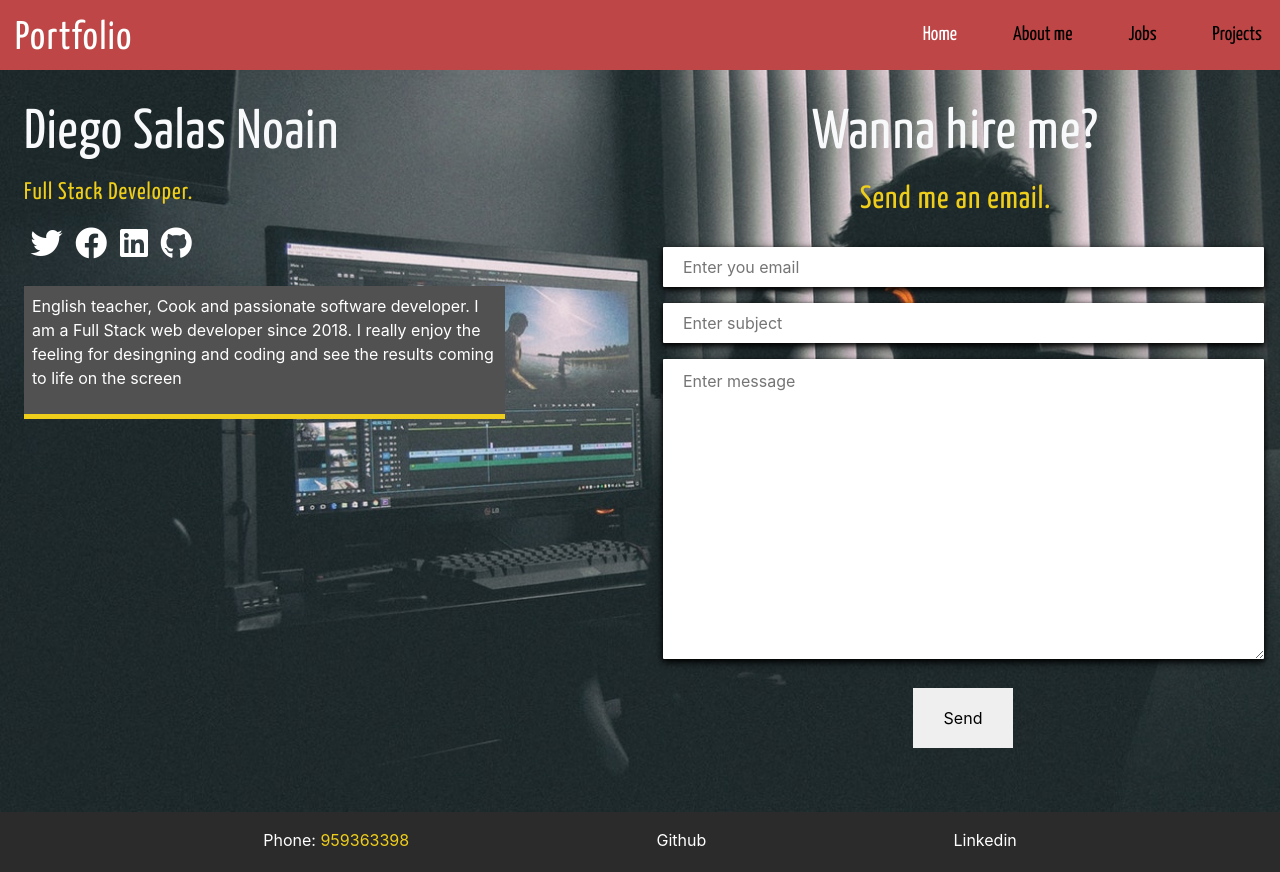
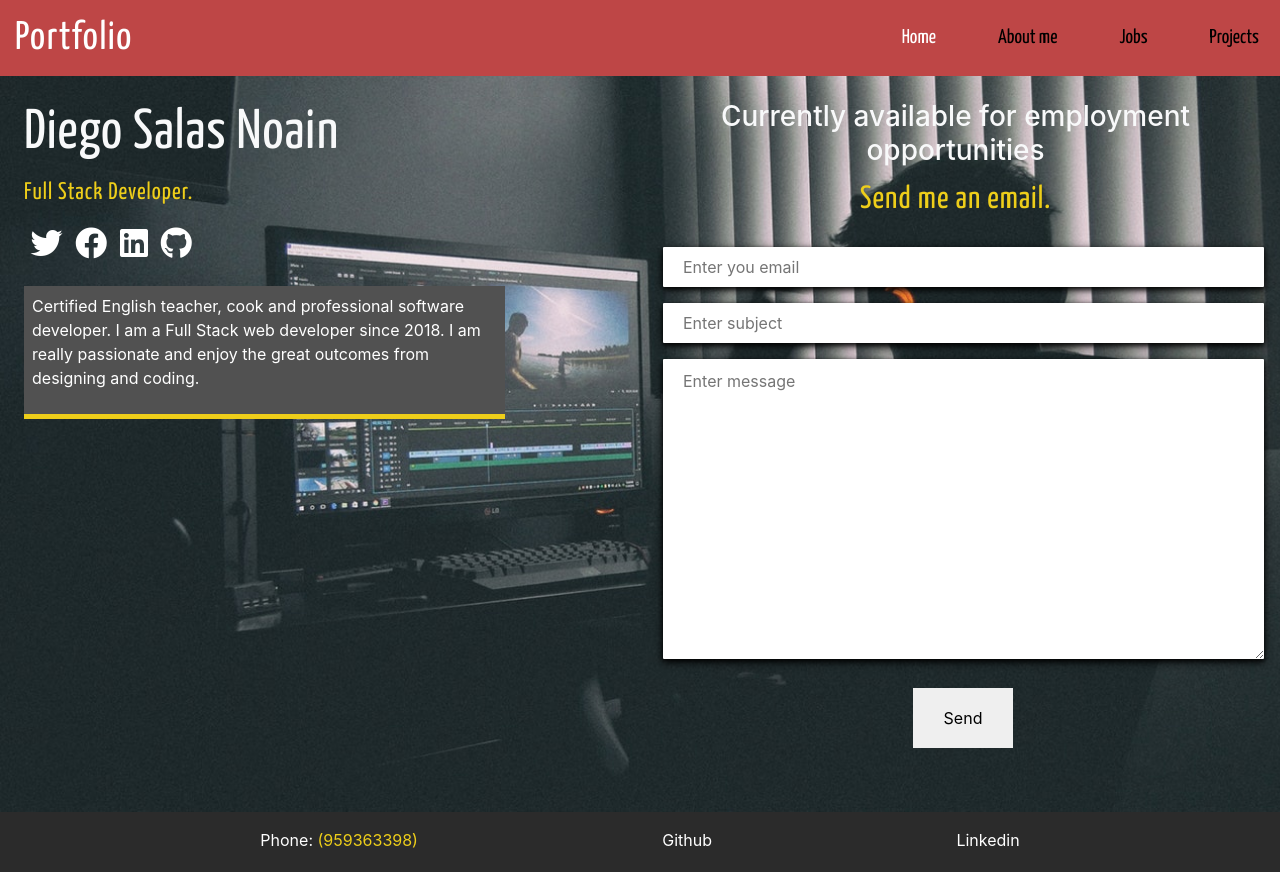
Before and after one commit to DiegoSalas27/portfolio, a React (Create React App) app in the folder client/: page / in a window 1280 px wide. Built offline with nearby package versions, Linux system fonts and the light colour scheme.

Commit message:
changes layout

```diff
--- a/client/package.json
+++ b/client/package.json
@@ -7,8 +7,12 @@
     "axios": "^0.19.0",
     "bootstrap": "^4.4.1",
     "classnames": "^2.2.6",
+    "i18next": "^19.0.2",
+    "i18next-browser-languagedetector": "^4.0.1",
+    "i18next-xhr-backend": "^3.2.2",
     "react": "^16.12.0",
     "react-dom": "^16.12.0",
+    "react-i18next": "^11.2.7",
     "react-router-dom": "^5.1.2",
     "react-scripts": "3.2.0"
   },
--- a/client/src/components/layout/Footer.js
+++ b/client/src/components/layout/Footer.js
@@ -6,7 +6,7 @@ function Footer() {
       <ul className="footer-nav">
         <li className="footer-item">
           <a className="footer-link">
-            Phone: <span className="text-sec">959363398</span>
+            Phone: <span className="text-sec">(959363398)</span>
           </a>
         </li>
         <li className="footer-item">
--- a/client/src/components/layout/header/Header.js
+++ b/client/src/components/layout/header/Header.js
@@ -1,14 +1,21 @@
-import React from "react";
+import React, { useRef, createRef } from "react";
 import { navItem } from "../../resources";
 import NavItem from "./NavItem";
 
-function Header({}, ref) {
+function Header({ main }, ref) {
+  const refs = useRef(
+    Array.from({ length: navItem.length }, a => createRef(null))
+  );
+
   function changeActive(e) {
-    const navItems = ref[2].current.querySelectorAll(".nav-item");
+    refs.current.forEach(item => {
+      item.current.classList.remove("current");
+    });
 
-    navItems.forEach(item => {
-      item.classList.remove("current");
-    });
+    if (window.screen.width < 700) {
+      ref[1].current.classList.toggle("show");
+      main.current.classList.toggle("move");
+    }
 
     e.currentTarget.classList.add("current");
   }
@@ -23,15 +30,16 @@ function Header({}, ref) {
           <div className="btn-line"></div>
         </div>
         <nav className="menu" ref={ref[1]}>
-          <ul className="menu-nav" ref={ref[2]}>
+          <ul className="menu-nav">
             {navItem.map((item, i) => {
               return (
                 <NavItem
                   key={i}
-                  changeActive={changeActive}
+                  ref={refs.current[i]}
                   to={item.to}
                   current={item.current}
                   name={item.name}
+                  changeActive={changeActive}
                 />
               );
             })}
--- a/client/src/components/layout/header/NavItem.js
+++ b/client/src/components/layout/header/NavItem.js
@@ -1,14 +1,16 @@
 import React from "react";
 import { Link } from "react-router-dom";
 
-function NavItem(props) {
+function NavItem({ current, to, name, changeActive }, ref) {
   return (
-    <li className={`nav-item ${props.current}`} onClick={props.changeActive}>
-      <Link className="nav-link" to={props.to}>
-        {props.name}
+    <li ref={ref} className={`nav-item ${current}`} onClick={changeActive}>
+      <Link className="nav-link" to={to}>
+        {name}
       </Link>
     </li>
   );
 }
 
-export default NavItem;
+const forwardRef = React.forwardRef(NavItem);
+
+export default forwardRef;
--- a/client/src/components/pages/banner/Banner.js
+++ b/client/src/components/pages/banner/Banner.js
@@ -44,6 +44,9 @@ function Banner(props) {
         }
       });
       loaderImage.current.innerHTML = "Email sent!";
+      setEmail("");
+      setSubject("");
+      setBody("");
       setTimeout(() => {
         loader.current.classList.remove("show");
       }, 2000);
@@ -56,10 +59,7 @@ function Banner(props) {
 
   return (
     <div className="banner">
-      <div
-        className={`jumbotron jumbotron-fluid index-banner mb-0`}
-        style={{ paddingTop: "100px" }}
-      >
+      <div className={`jumbotron jumbotron-fluid index-banner mb-0`}>
         <div className="container-fluid px-4">
           <div className="row">
             <div className="col-md-6 text-light" style={{ float: "left" }}>
@@ -81,16 +81,18 @@ function Banner(props) {
               </div>
               <div className="short-bio">
                 <p>
-                  English teacher, Cook and passionate software developer. I am
-                  a Full Stack web developer since 2018. I really enjoy the
-                  feeling for desingning and coding and see the results coming
-                  to life on the screen
+                  Certified English teacher, cook and professional software
+                  developer. I am a Full Stack web developer since 2018. I am
+                  really passionate and enjoy the great outcomes from designing
+                  and coding.
                 </p>
               </div>
             </div>
             <div className="col-md-6 right-menu text-light">
               <form onSubmit={sendEmail}>
-                <h3 className="display-4 text-light">Wanna hire me?</h3>
+                <h3 className="display-6 text-light">
+                  Currently available for employment opportunities
+                </h3>
                 <p className="lead-email">Send me an email.</p>
                 <div className="form-g">
                   <input
--- a/client/src/containers/App.js
+++ b/client/src/containers/App.js
@@ -12,7 +12,6 @@ import Loader from "../components/layout/Loader";
 function App() {
   const btnMenu = useRef(null);
   const nav = useRef(null);
-  const navItem = useRef(null);
   const main = useRef(null);
   const loader = useRef(null);
   const loaderImage = useRef(null);
@@ -22,21 +21,12 @@ function App() {
       nav.current.classList.toggle("show");
       main.current.classList.toggle("move");
     });
-    const navItems = navItem.current.querySelectorAll(".nav-item");
-    if (window.screen.width < 700) {
-      navItems.forEach(item => {
-        item.addEventListener("click", () => {
-          nav.current.classList.toggle("show");
-          main.current.classList.toggle("move");
-        });
-      });
-    }
   });
 
   return (
     <Router>
       <Loader ref={[loader, loaderImage]} />
-      <Header ref={[btnMenu, nav, navItem]} />
+      <Header main={main} ref={[btnMenu, nav]} />
       <div className="main" ref={main}>
         <Route
           exact
--- a/client/src/index.css
+++ b/client/src/index.css
@@ -71,7 +71,7 @@
   .menu-nav {
     display: flex; }
     .menu-nav .nav-item {
-      padding: 12px !important; }
+      margin: 12px !important; }
   .btn-menu {
     display: none; } }
 
@@ -79,7 +79,8 @@
   background-image: url("./img/developer-banner.jpg");
   background-attachment: fixed;
   background-size: cover;
-  min-height: calc(100vh - 60px); }
+  min-height: calc(100vh - 60px);
+  padding-top: 100px !important; }
 
 .banner .lead {
   color: #eece1a;
--- a/client/src/index.js
+++ b/client/src/index.js
@@ -1,6 +1,7 @@
 import React from "react";
 import ReactDOM from "react-dom";
 import "./index.css";
+
 import App from "./containers/App";
 import * as serviceWorker from "./serviceWorker";
 
--- a/client/src/styles/_banner.scss
+++ b/client/src/styles/_banner.scss
@@ -3,6 +3,7 @@
   background-attachment: fixed;
   background-size: cover;
   min-height: calc(100vh - 60px);
+  padding-top: 100px !important;
 }
 
 .banner {
--- a/client/src/styles/_header.scss
+++ b/client/src/styles/_header.scss
@@ -95,7 +95,7 @@
   .menu-nav {
     display: flex;
     .nav-item {
-      padding: 12px !important;
+      margin: 12px !important;
     }
   }
 
```
Also changed, not shown: 1 other file (tests, documents, lock files or other folders).
